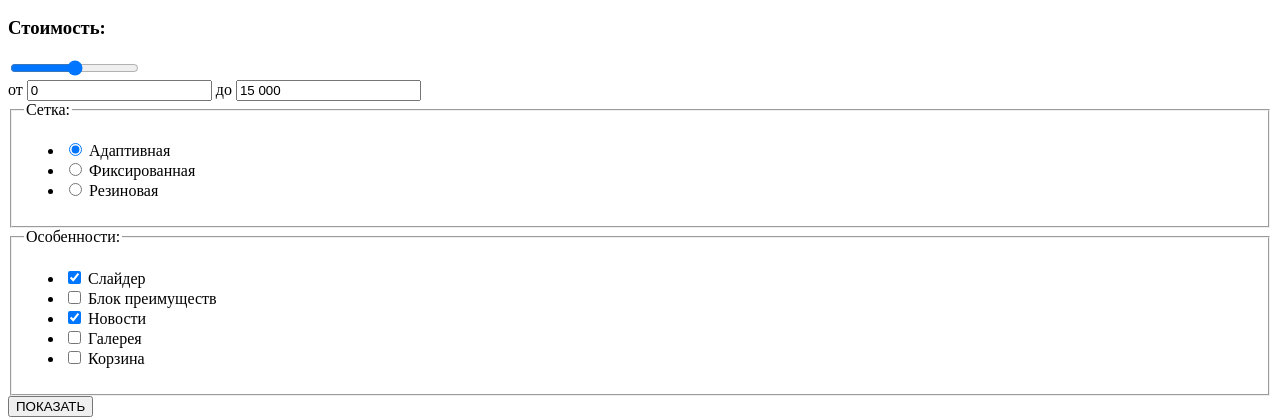
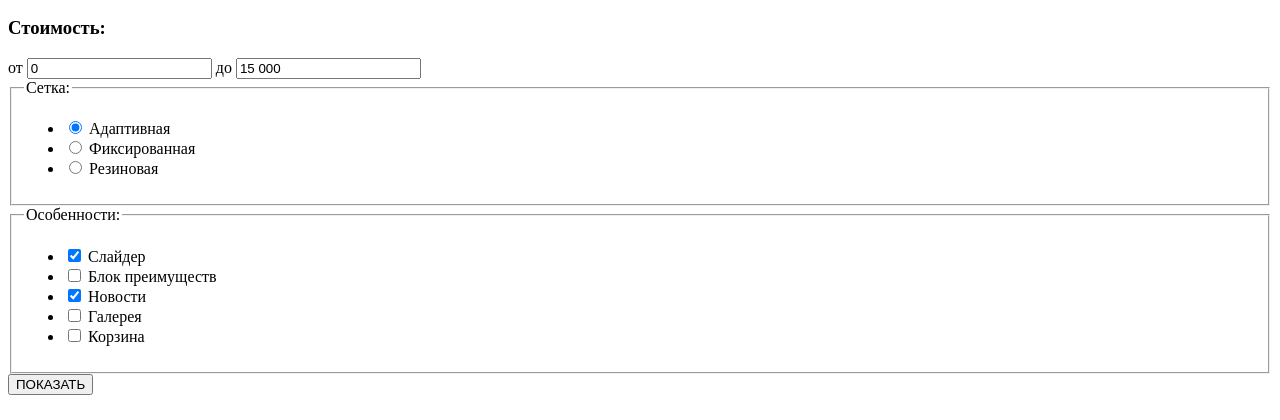
Before and after one commit to Venras/1334499-nerds-31, a plain HTML site: page catalog.html in a window 1280 px wide. Shown: the part 309-729 px from the top of the page. Drawn offline with Linux system fonts and the light colour scheme.

Commit message:
Главная и каталог
Разметка главной страницы и каталога + внесение правок.

```diff
--- a/catalog.html
+++ b/catalog.html
@@ -27,8 +27,6 @@
   <h2>Фильтрация</h2>
   <h3>Стоимость:</h3>
   <form method="get" action="https://echo.htmlacademy.ru">
-  <input type="range" min="0" max="15 000" step="1" value="50">
-  <br>
   от <input type="text" value="0">
   до <input type="text" value="15 000">
     <fieldset>
```
Also changed, not shown: index.html (+3 -3 lines).
